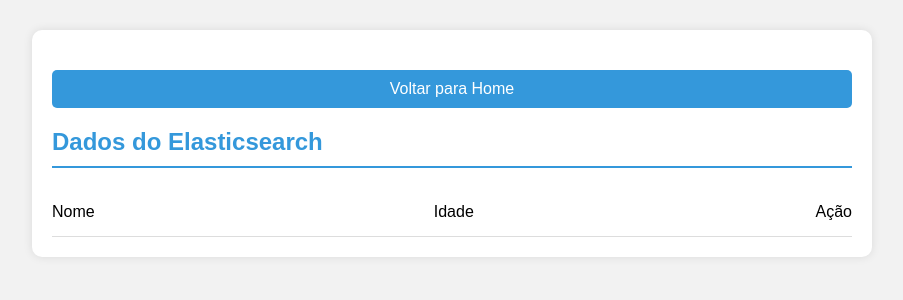
After one commit to nerigleston/djangoProject, a Django app: page /retrieve_data_from_elasticsearch/ in a window 1280 px wide. The commit adds this page. Shown: the top 300 px of the page, without its empty margins (188-1091 px from the left). Run offline with Django 5.2, Linux system fonts and the light colour scheme; data that the repository does not hold is empty.

Commit message:
elasticsearch

```diff
--- /dev/null
+++ b/elasticsearchConn.py
@@ -0,0 +1,5 @@
+from elasticsearch import Elasticsearch
+
+es = Elasticsearch(hosts=['http://localhost:9200'])
+
+print(es.info())
--- a/meu_app/models.py
+++ b/meu_app/models.py
@@ -2,6 +2,7 @@ from django.db import models
 
 
 class Dado(models.Model):
+    id = models.AutoField(primary_key=True)
     nome = models.CharField(max_length=100)
     idade = models.IntegerField()
 
@@ -11,6 +12,5 @@ class Dado(models.Model):
     def get_display_text(self):
         return f"{self.nome} - {self.idade}"
 
-
-class Meta:
-    app_label = 'meu_app'
+    class Meta:
+        app_label = 'meu_app'
--- a/meu_app/static/meu_app/css/style.css
+++ b/meu_app/static/meu_app/css/style.css
@@ -83,7 +83,7 @@ a:hover {
   text-decoration: underline;
 }
 
-.export-link {
+.export-link, .retrieve-link{
   display: block;
   margin-top: 20px;
   background-color: #3498db;
--- /dev/null
+++ b/meu_app/static/meu_app/js/removeElastic.js
@@ -0,0 +1,28 @@
+function removeDadoFromElasticsearch(url) {
+  console.log('URL:', url); // Check if the URL is correct
+  fetch(url, {
+    method: 'GET',
+    headers: {
+      'Content-Type': 'application/json',
+    },
+  })
+  .then(response => response.json())
+  .then(data => {
+    if (data.success) {
+      alert(data.message);
+      location.reload();
+    } else {
+      alert('Erro ao remover documento do Elasticsearch: ' + data.message);
+    }
+  })
+  .catch(error => {
+    console.error('Erro ao remover documento do Elasticsearch:', error);
+    alert('Erro ao remover documento do Elasticsearch.');
+  });
+}
+document.querySelectorAll('.remove-link').forEach(link => {
+  link.addEventListener('click', function (event) {
+    event.preventDefault();
+    removeDadoFromElasticsearch(this.href);
+  });
+});
--- a/meu_app/urls.py
+++ b/meu_app/urls.py
@@ -1,8 +1,15 @@
 from django.urls import path
-from .views import manipular_dados, export_csv, remover_dado
+from .views import manipular_dados, export_to_elasticsearch, retrieve_data_from_elasticsearch, remover_dado, remover_dado_elastic
 
 urlpatterns = [
     path('', manipular_dados, name='manipular_dados'),
-    path('export_csv/', export_csv, name='export_csv'),
+    path('export_to_elasticsearch/', export_to_elasticsearch,
+         name='export_to_elasticsearch'),
+    path('retrieve_data_from_elasticsearch/', retrieve_data_from_elasticsearch,
+         name='retrieve_data_from_elasticsearch'),
     path('remover_dado/<int:dado_id>/', remover_dado, name='remover_dado'),
+    path('remover_dado_elastic/<str:document_id>/',
+         remover_dado_elastic, name='remover_dado_elastic'),
+
+
 ]
--- a/meu_app/views.py
+++ b/meu_app/views.py
@@ -1,8 +1,13 @@
+from django.http import JsonResponse
 from django.shortcuts import render, redirect
 from .models import Dado
 from .forms import DadoForm
 from django.http import HttpResponse
-import csv
+from elasticsearch import Elasticsearch
+from elasticsearch.helpers import bulk
+from django.http import HttpResponseBadRequest
+
+es = Elasticsearch(['http://localhost:9200'])
 
 
 def manipular_dados(request):
@@ -18,23 +23,66 @@ def manipular_dados(request):
     return render(request, 'meu_app/manipular_dados.html', {'dados': dados, 'form': form})
 
 
-def export_csv(request):
+def export_to_elasticsearch(request):
     dados = Dado.objects.all()
-    response = HttpResponse(
-        content_type="text/csv",
-        headers={"Content-Disposition": 'attachment; filename="exported_data.csv"'},
-    )
 
-    writer = csv.writer(response)
-    writer.writerow(["Nome", "Idade"])
+    actions = [
+        {
+            "_op_type": "index",
+            "_index": "meu_app_index",
+            "_source": {
+                'nome': dado.nome,
+                'idade': dado.idade,
+            }
+        }
+        for dado in dados
+    ]
 
-    for dado in dados:
-        writer.writerow([dado.nome, dado.idade])
+    bulk(es, actions)
 
-    return response
+    response_data = {
+        'message': 'Dado exportado com sucesso para o Elasticsearch!'}
+    return JsonResponse(response_data)
+
+
+def retrieve_data_from_elasticsearch(request):
+    search_query = {
+        "query": {
+            "match_all": {}
+        }
+    }
+
+    results = es.search(index='meu_app_index', body=search_query)
+
+    hits = results.get('hits', {}).get('hits', [])
+
+    data_from_elasticsearch = []
+    for hit in hits:
+        source = hit.get('_source', {})
+        nome = source.get('nome', '')
+        idade = source.get('idade', 0)
+        entry_id = hit.get('_id')
+        data_from_elasticsearch.append(
+            {'nome': nome, 'idade': idade, 'id': entry_id})
+
+    return render(request, 'meu_app/retrieve_data_from_elasticsearch.html', {'data_from_elasticsearch': data_from_elasticsearch})
 
 
 def remover_dado(request, dado_id):
     dado = Dado.objects.get(id=dado_id)
     dado.delete()
     return redirect('manipular_dados')
+
+
+def remover_dado_elastic(request, document_id):
+    try:
+        response = es.delete(index='meu_app_index',
+                             doc_type='_doc', id=document_id)
+
+        if response.get('result') == 'deleted':
+            return JsonResponse({'success': True, 'message': 'Documento removido do Elasticsearch com sucesso.'})
+        else:
+            return JsonResponse({'success': False, 'message': 'Falha ao remover o documento do Elasticsearch.'})
+
+    except Exception as e:
+        return JsonResponse({'success': False, 'message': f'Falha ao remover o documento do Elasticsearch. Erro: {str(e)}'})
--- a/templates/meu_app/export_csv.html
+++ /dev/null
@@ -1 +0,0 @@
-<a href="{% url 'export_csv' %}">Exportar para CSV</a>
--- /dev/null
+++ b/templates/meu_app/retrieve_data_from_elasticsearch.html
@@ -0,0 +1,38 @@
+{% load static %}
+<!DOCTYPE html>
+<html lang="pt-br">
+<head>
+    <meta charset="UTF-8">
+    <meta name="viewport" content="width=device-width, initial-scale=1.0">
+    <link rel="stylesheet" href="{% static 'meu_app/css/style.css' %}">
+    <title>Recuperar Dados do Elasticsearch</title>
+</head>
+<body>
+    <div class="container">
+        <a href="{% url 'manipular_dados' %}" class="retrieve-link">Voltar para Home</a>
+        <h2>Dados do Elasticsearch</h2>
+        <ul class="dados-list">
+            <li>
+                <span class="dados-name">Nome</span>
+                <span class="dados-idade">Idade</span>
+                <span class="dados-acao">Ação</span>
+            </li>
+            {% for entry in data_from_elasticsearch %}
+                <li>
+                    <span class="dados-name">{{ entry.nome }}</span>
+                    <span class="dados-idade">{{ entry.idade }}</span>
+                    {% if entry.id %}
+                        <span class="dados-acao">
+                            <a href="{% url 'remover_dado_elastic' entry.id %}" class="remove-link">Remover </br> Elasticsearch</a>
+                        </span>
+                    {% else %}
+                        <span>ID Inválido</span>
+                    {% endif %}
+                </li>
+            {% endfor %}
+        </ul>
+    </div>
+
+    <script src="{% static 'meu_app/js/removeElastic.js' %}"></script>
+</body>
+</html>
```
Also changed, not shown: docker-compose.yml (added, +36 -0 lines), meu_app/static/meu_app/js/exportElastic.js (added, +20 -0 lines), templates/meu_app/manipular_dados.html (+9 -6 lines).
